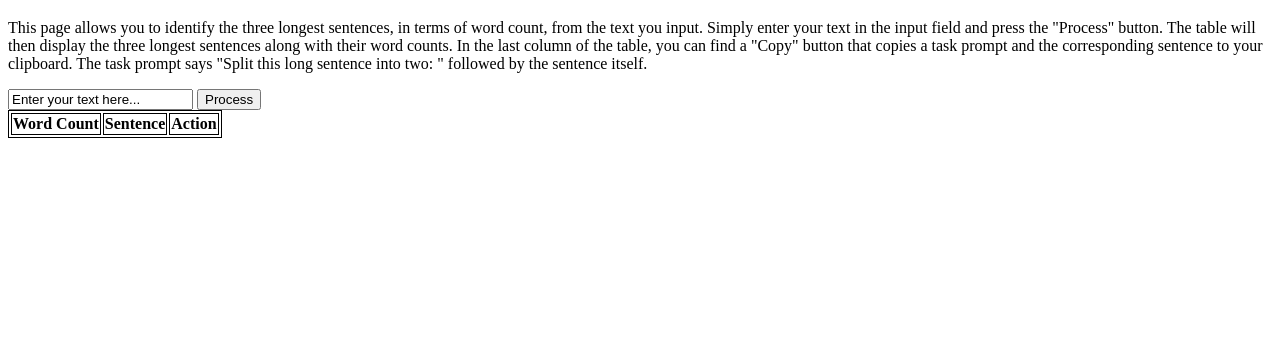
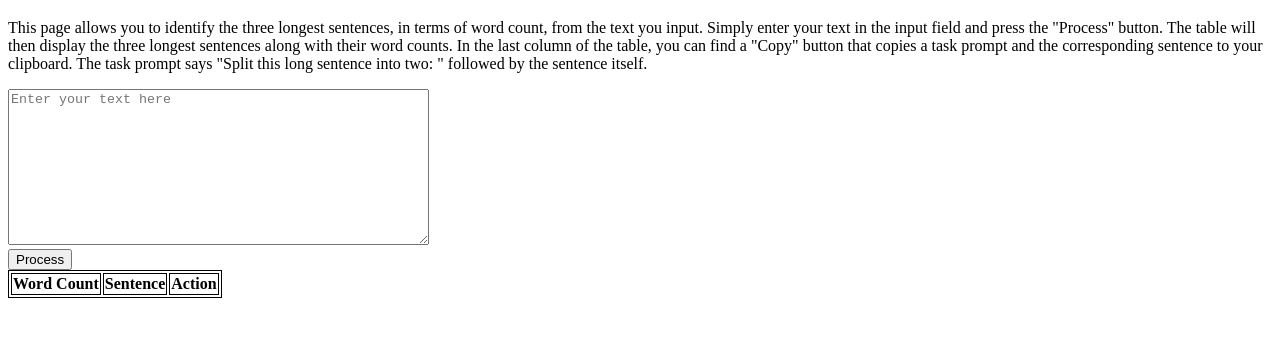
Before and after one commit to ped4enko/-techentourage.github.io, a plain HTML site: page longest.html in a window 1280 px wide. Shown: the part 61-398 px from the top of the page. Drawn offline with Linux system fonts and the light colour scheme.

Commit message:
Update longest.html

```diff
--- a/longest.html
+++ b/longest.html
@@ -13,7 +13,8 @@
 
     <p>This page allows you to identify the three longest sentences, in terms of word count, from the text you input. Simply enter your text in the input field and press the "Process" button. The table will then display the three longest sentences along with their word counts. In the last column of the table, you can find a "Copy" button that copies a task prompt and the corresponding sentence to your clipboard. The task prompt says "Split this long sentence into two: " followed by the sentence itself.</p>
 
-    <input type="text" id="inputText" value="Enter your text here...">
+    <textarea id="inputText" rows="10" cols="50" placeholder="Enter your text here"></textarea>
+    <br/>
     <button onclick="findLongestSentences()">Process</button>
 
     <table id="resultsTable">
```
